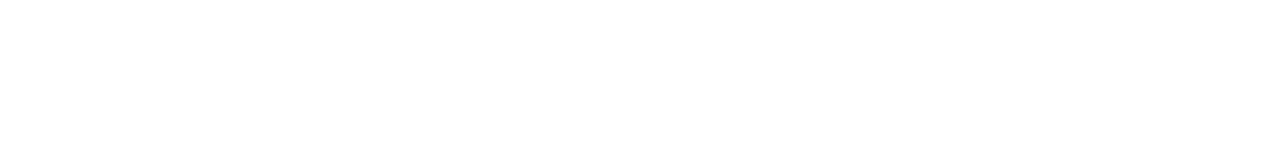
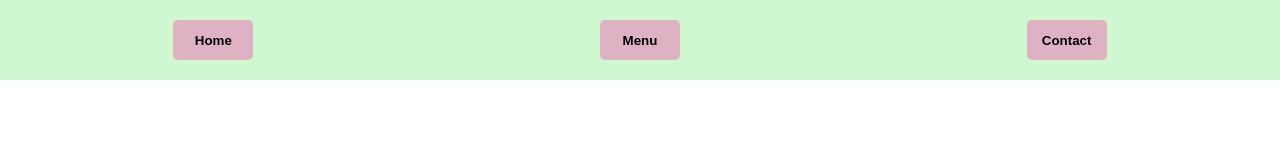
Before and after one commit to AnthonyHeinrichs/odin-restaurant-page, a website built with webpack: page dist/index.html in a window 1280 px wide. Built offline with nearby package versions, Linux system fonts and the light colour scheme.

Commit message:
Added skeleton pages for home, menu, contact and dynamically creating buttons for single page app links in navbar

```diff
--- /dev/null
+++ b/src/components/navbar.js
@@ -0,0 +1,14 @@
+export default function Navbar() {
+  const tabs = ['Home', 'Menu', 'Contact']
+  const contentDiv = document.getElementById('content')
+  const navbar = document.createElement('navbar')
+  const navbarDiv = contentDiv.appendChild(navbar)
+
+  for( let i = 0; i < tabs.length; i++){
+    let btn = document.createElement('button')
+    btn.id = tabs[i]
+    btn.innerText = tabs[i]
+    btn.type = 'button'
+    navbarDiv.appendChild(btn)
+  }
+}
--- a/src/index.js
+++ b/src/index.js
@@ -1 +1,9 @@
-console.log('running')
+import Navbar from './components/navbar'
+import Home from './pages/home'
+import Contact from './pages/contact'
+import Menu from './pages/menu'
+
+Navbar()
+Home()
+Contact()
+Menu()
--- /dev/null
+++ b/src/pages/contact.js
@@ -0,0 +1,3 @@
+export default function Contact() {
+  console.log('hello from contact')
+}
--- /dev/null
+++ b/src/pages/home.js
@@ -0,0 +1,4 @@
+export default function Home() {
+  console.log('hello from home')
+
+}
--- /dev/null
+++ b/src/pages/menu.js
@@ -0,0 +1,4 @@
+export default function Menu() {
+  console.log('hello from menu')
+
+}
--- a/webpack.config.js
+++ b/webpack.config.js
@@ -1,6 +1,7 @@
 const path = require('path');
 
 module.exports = {
+  mode: 'production',
   entry: './src/index.js',
   output: {
     filename: 'main.js',
```
Also changed, not shown: dist/css/main.css (added), dist/index.html, dist/main.js.
